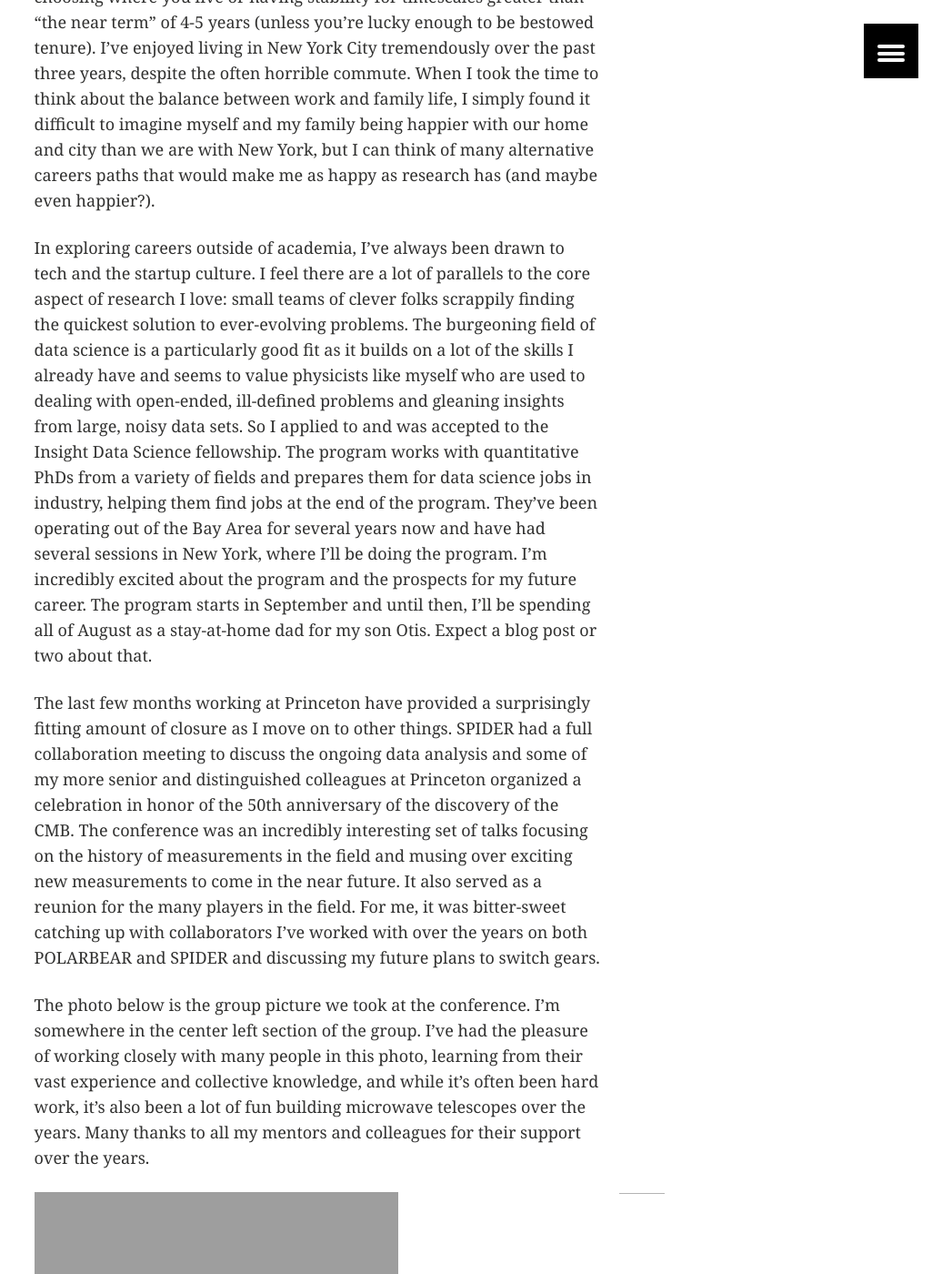
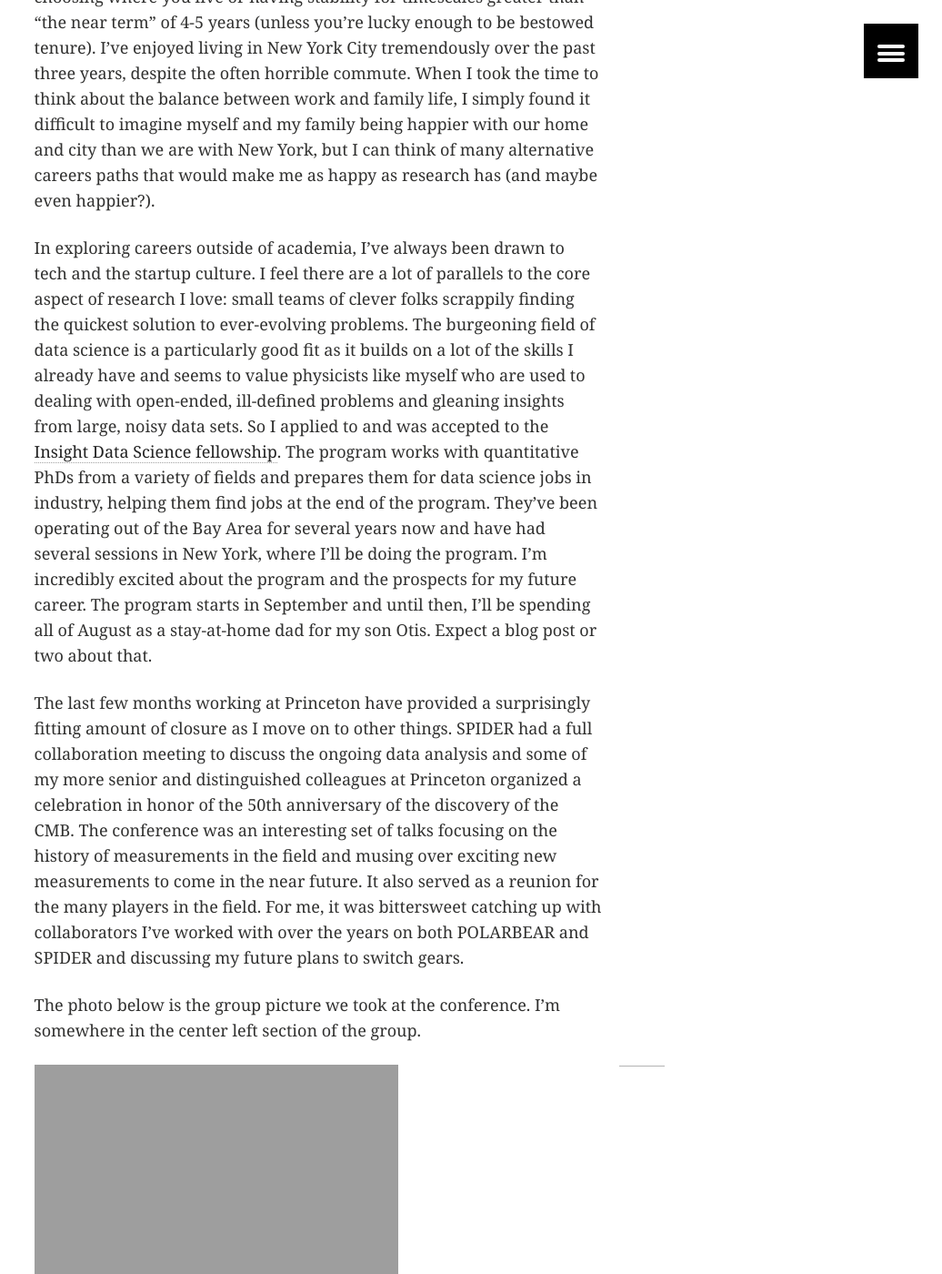
Before and after one commit to zkermish/zkermish.github.io, a Jekyll site: the page built from _posts/articles/2015-07-31-the-end-of-an-era.md, in a window 1280 px wide and 1400 px high, scrolled down 3013 px. Shown: the whole window at 91% size, without its empty margins (244-1280 px from the left). Built offline with Jekyll 4.4.1, drawn with Linux system fonts in a browser that asks for light colours; part of the change alters nothing that is shown; some of the changed text lies outside the part shown.

Commit message:
Update to leaving blog

```diff
--- a/_posts/articles/2015-07-31-the-end-of-an-era.md
+++ b/_posts/articles/2015-07-31-the-end-of-an-era.md
@@ -14,7 +14,7 @@ image:
 
 While the title of this post is a bit over-dramatic, for me, it is truly the end of an era. Today is my last day working as a researcher in experimental cosmology and I've been involved in this research for the better part of 15 years.
 
-I got my start in physics in a slightly non-traditional way. I wasn't one of those kids that dreamed about space or the mysteries of the universe from a young age and I wasn't particularly engaged in science classes either. Instead, I was a long-haired emo highschool junior more interested in literature and philosophy who ended up interested in physics because it provided definitive answers to questions I found interesting then. I stumbled into experimental research as an undergraduate by walking into one of the labs that was known to hire undergraduates for the summer and asking for a job. It turned out I was fast with a soldering iron, good in the machine shop, and quick to figure things out in the lab, so I kept getting hired back each summer. I worked in Lyman Page's lab every summer of my undergraduate career and it was a blast. Below is a photo of the summer crew from 2002 working on the MINT experiment. MINT deployed to Chile steps from where my thesis experiment POLARBEAR ended up being fielded.
+I got my start in physics in a slightly non-traditional way. I wasn't one of those kids that dreamed about space or the mysteries of the universe from a young age and I wasn't particularly engaged in science classes either. Instead, I was a long-haired emo high school junior more interested in literature and philosophy who ended up interested in physics because it provided definitive answers to questions I found interesting then. I stumbled into experimental research as an undergraduate by walking into one of the labs that was known to hire undergraduates for the summer and asking for a job. It turned out I was fast with a soldering iron, good in the machine shop, and quick to figure things out in the lab, so I kept getting hired back each summer. I worked in Lyman Page's lab every summer of my undergraduate career and it was a blast. Below is a photo of the summer crew from 2002 working on the MINT experiment. MINT deployed to Chile steps from where my thesis experiment POLARBEAR ended up being fielded.
 
 <figure>
         <a href="{{ site.url }}/images/minggroup.jpg"><img src="{{ site.url }}/images/mintgroup.jpg"></a>
@@ -27,13 +27,14 @@ So back to the topic at hand; after working in Lyman's lab on experimental cosmo
 
 So why leave? I was lucky enough to have opportunities to continue with my research, at least in the near term. And my particular field is entering an exciting phase where we're putting exciting constraints on fundamental physics occurring in the very early universe. Unfortunately, academia is not the place to be if you're interested in choosing where you live or having stability for timescales greater than "the near term" of 4-5 years (unless you're lucky enough to be bestowed tenure). I've enjoyed living in New York City tremendously over the past three years, despite the often horrible commute. When I took the time to think about the balance between work and family life, I simply found it difficult to imagine myself and my family being happier with our home and city than we are with New York, but I can think of many alternative careers paths that would make me as happy as research has (and maybe even happier?).
 
-In exploring careers outside of academia, I've always been drawn to tech and the startup culture. I feel there are a lot of parallels to the core aspect of research I love: small teams of clever folks scrappily finding the quickest solution to ever-evolving problems. The burgeoning field of data science is a particularly good fit as it builds on a lot of the skills I already have and seems to value physicists like myself who are used to dealing with open-ended, ill-defined problems and gleaning insights from large, noisy data sets. So I applied to and was accepted to the Insight Data Science fellowship. The program works with quantitative PhDs from a variety of fields and prepares them for data science jobs in industry, helping them find jobs at the end of the program. They've been operating out of the Bay Area for several years now and have had several sessions in New York, where I'll be doing the program. I'm incredibly excited about the program and the prospects for my future career. The program starts in September and until then, I'll be spending all of August as a stay-at-home dad for my son Otis. Expect a blog post or two about that.
+In exploring careers outside of academia, I've always been drawn to tech and the startup culture. I feel there are a lot of parallels to the core aspect of research I love: small teams of clever folks scrappily finding the quickest solution to ever-evolving problems. The burgeoning field of data science is a particularly good fit as it builds on a lot of the skills I already have and seems to value physicists like myself who are used to dealing with open-ended, ill-defined problems and gleaning insights from large, noisy data sets. So I applied to and was accepted to the [Insight Data Science fellowship](http://insightdatascience.com). The program works with quantitative PhDs from a variety of fields and prepares them for data science jobs in industry, helping them find jobs at the end of the program. They've been operating out of the Bay Area for several years now and have had several sessions in New York, where I'll be doing the program. I'm incredibly excited about the program and the prospects for my future career. The program starts in September and until then, I'll be spending all of August as a stay-at-home dad for my son Otis. Expect a blog post or two about that.
 
-The last few months working at Princeton have provided a surprisingly fitting amount of closure as I move on to other things. SPIDER had a full collaboration meeting to discuss the ongoing data analysis and some of my more senior and distinguished colleagues at Princeton organized a celebration in honor of the 50th anniversary of the discovery of the CMB. The conference was an incredibly interesting set of talks focusing on the history of measurements in the field and musing over exciting new measurements to come in the near future. It also served as a reunion for the many players in the field. For me, it was bitter-sweet catching up with collaborators I've worked with over the years on both POLARBEAR and SPIDER and discussing my future plans to switch gears.
+The last few months working at Princeton have provided a surprisingly fitting amount of closure as I move on to other things. SPIDER had a full collaboration meeting to discuss the ongoing data analysis and some of my more senior and distinguished colleagues at Princeton organized a celebration in honor of the 50th anniversary of the discovery of the CMB. The conference was an interesting set of talks focusing on the history of measurements in the field and musing over exciting new measurements to come in the near future. It also served as a reunion for the many players in the field. For me, it was bittersweet catching up with collaborators I've worked with over the years on both POLARBEAR and SPIDER and discussing my future plans to switch gears.
 
-The photo below is the group picture we took at the conference. I'm somewhere in the center left section of the group. I've had the pleasure of working closely with many people in this photo, learning from their vast experience and collective knowledge, and while it's often been hard work, it's also been a lot of fun building microwave telescopes over the years. Many thanks to all my mentors and colleagues for their support over the years.
-
+The photo below is the group picture we took at the conference. I'm somewhere in the center left section of the group.
 <figure>
         <a href="{{ site.url }}/images/group_waving_2700px.jpg"><img src="{{ site.url }}/images/group_waving_2700px.jpg"></a>
         <figcaption>  </figcaption>
 </figure>
+
+I've had the pleasure of working closely with many people in this photo, learning from their vast experience and collective knowledge. Many thanks to all my mentors and colleagues for their support over the years. While it's often been hard work, it's also been a lot of fun building microwave telescopes and traveling all over the world to deploy them. I have lots of great stories for Otis. I look forward to what's next for me, but I'll certainly miss research and the people I've worked with.
```
